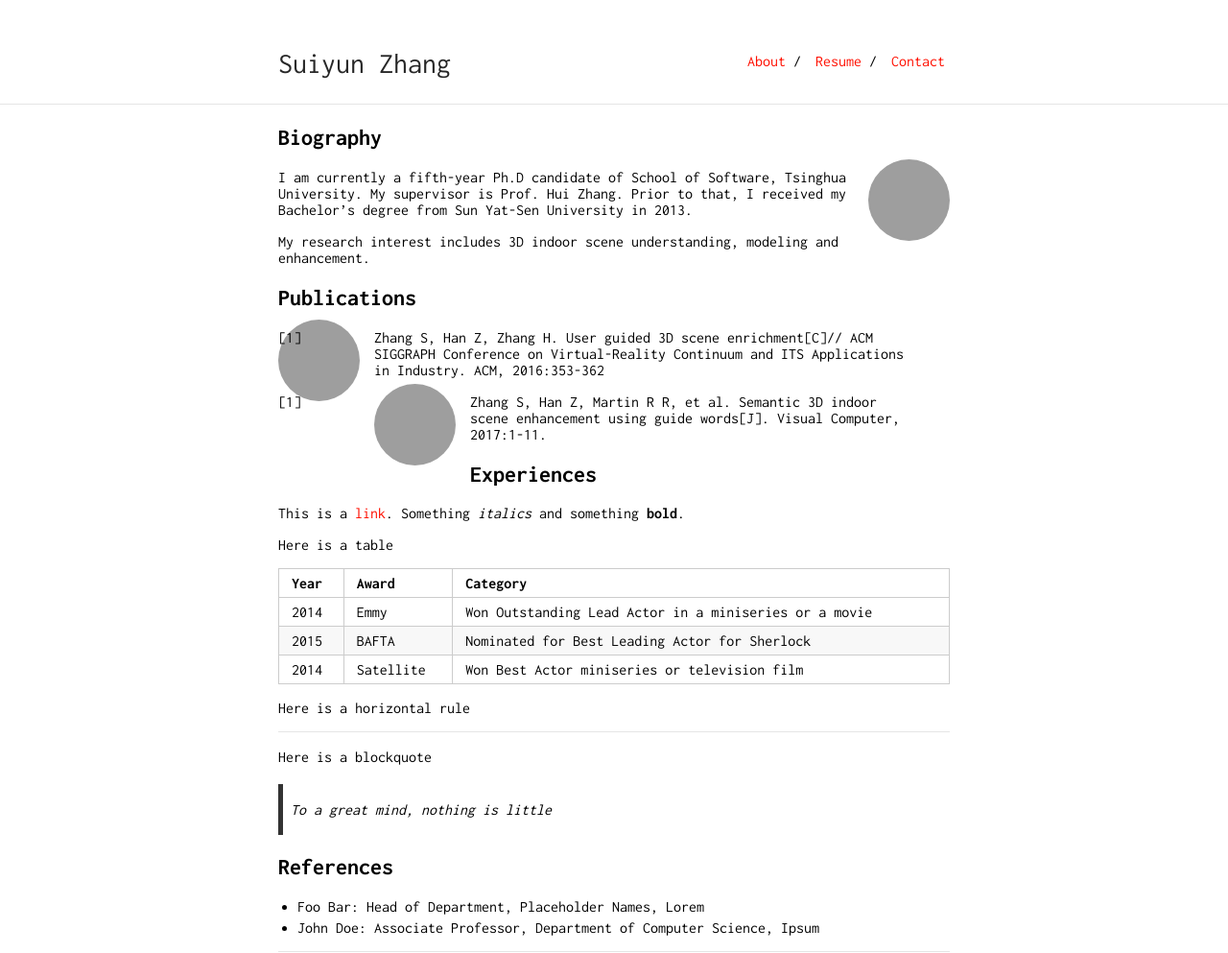
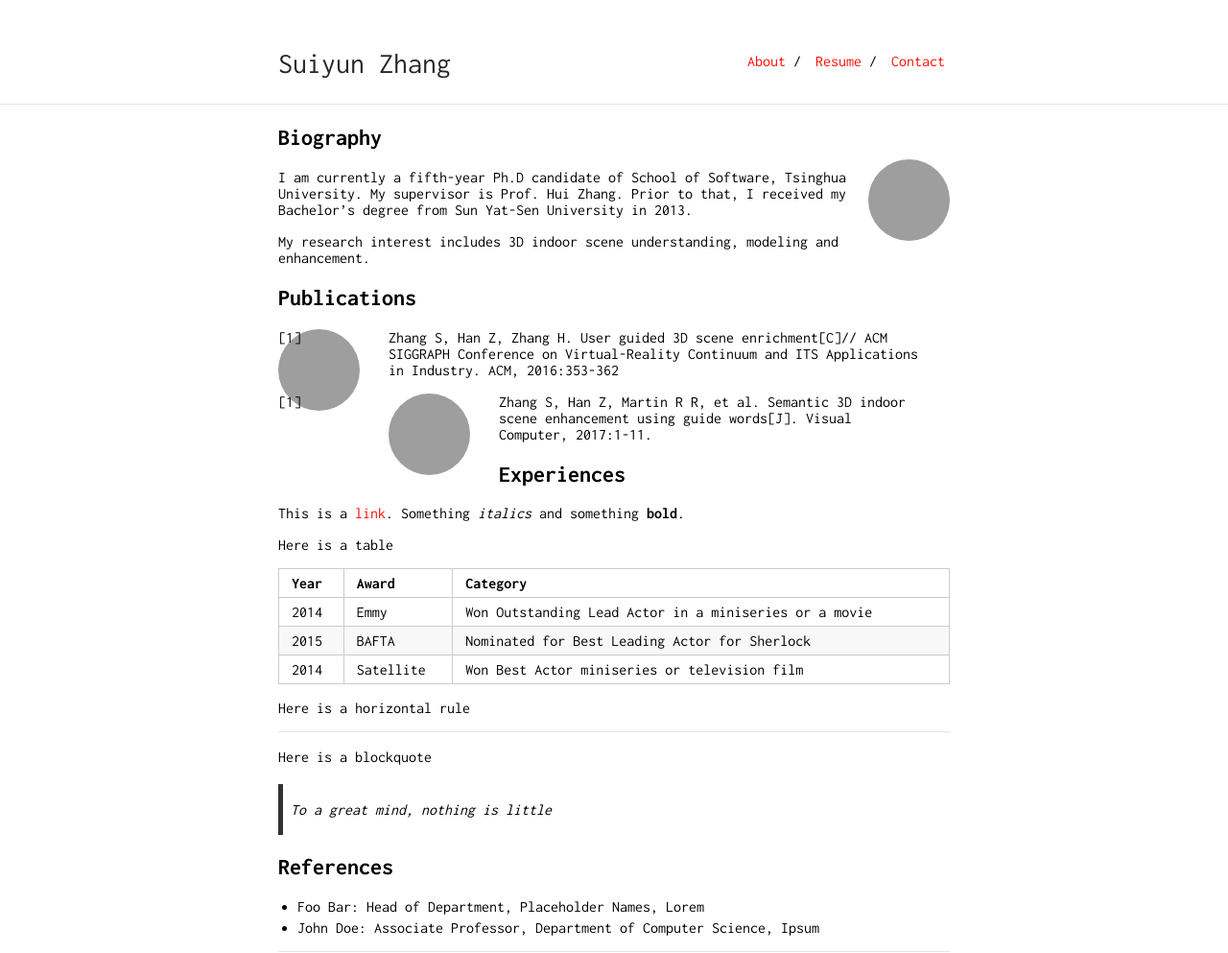
Before and after one commit to zhsuiy/suiyun.github.io, a Jekyll site: the page built from index.md, in a window 1280 px wide. Shown: the whole page at 96% size. Built offline with Jekyll 4.4.1, drawn with Linux system fonts in a browser that asks for light colours; our own code applies the rules of GitHub Pages for plain Markdown files; grey boxes are pictures that could not be loaded.

Commit message:
Update typography.scss

```diff
--- a/_sass/typography.scss
+++ b/_sass/typography.scss
@@ -57,7 +57,7 @@
         height: $projectimg-size;
         width: $projectimg-size;
         position: relative;
-        margin: -10px 15px 0 0;
+        margin: 0px 30px 0 0;
         float: left;
         border-radius: 50%;
         p & {
```
